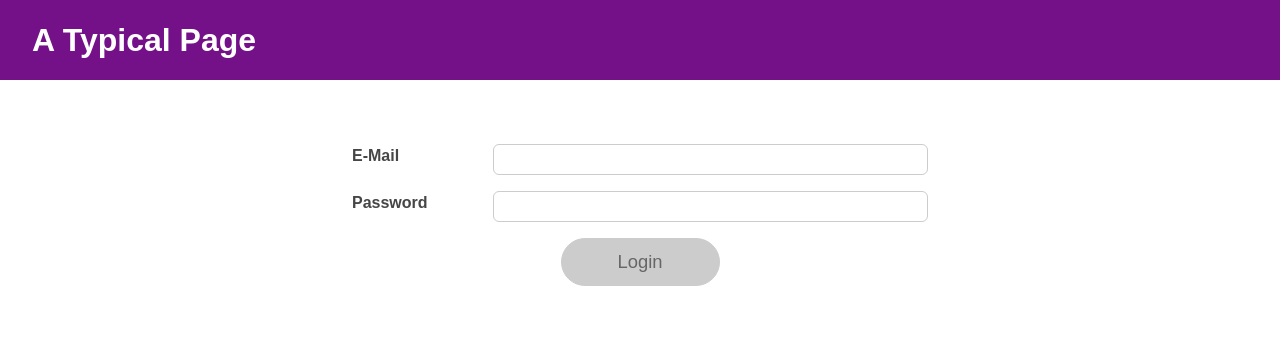
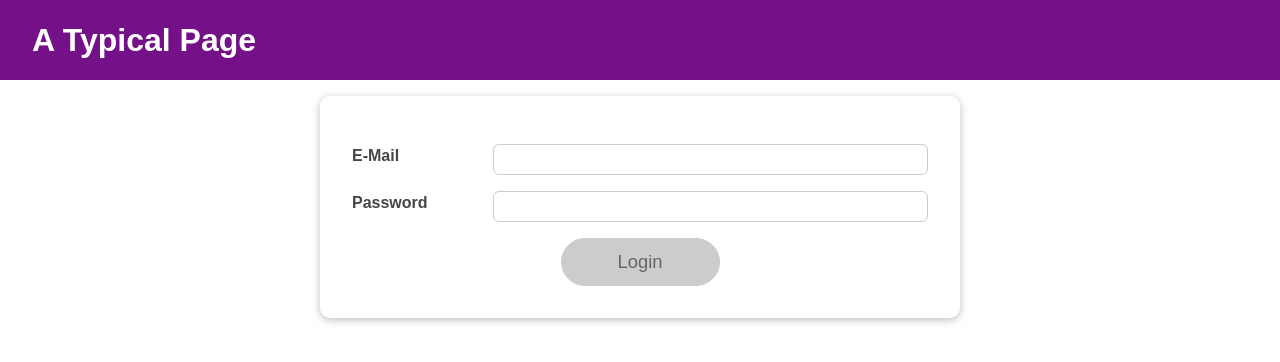
Before and after one commit to SO-HUII/Log_in_out, a React (Create React App) app: page / in a window 1280 px wide. Shown: the top 362 px of the page. Built offline with nearby package versions, Linux system fonts and the light colour scheme.

Commit message:
feat: Home, Card 스타일링

```diff
--- a/src/components/Home/Home.module.css
+++ b/src/components/Home/Home.module.css
@@ -0,0 +1,7 @@
+.home {
+    width: 90%;
+    max-width: 40rem;
+    padding: 3rem;
+    margin: 2rem auto;
+    text-align: center;
+}
--- a/src/components/UI/Card/Card.module.css
+++ b/src/components/UI/Card/Card.module.css
@@ -0,0 +1,5 @@
+.card {
+    background: white;
+    box-shadow: 0 2px 8px rgba(0, 0, 0, 0.26);
+    border-radius: 10px;
+}
```
